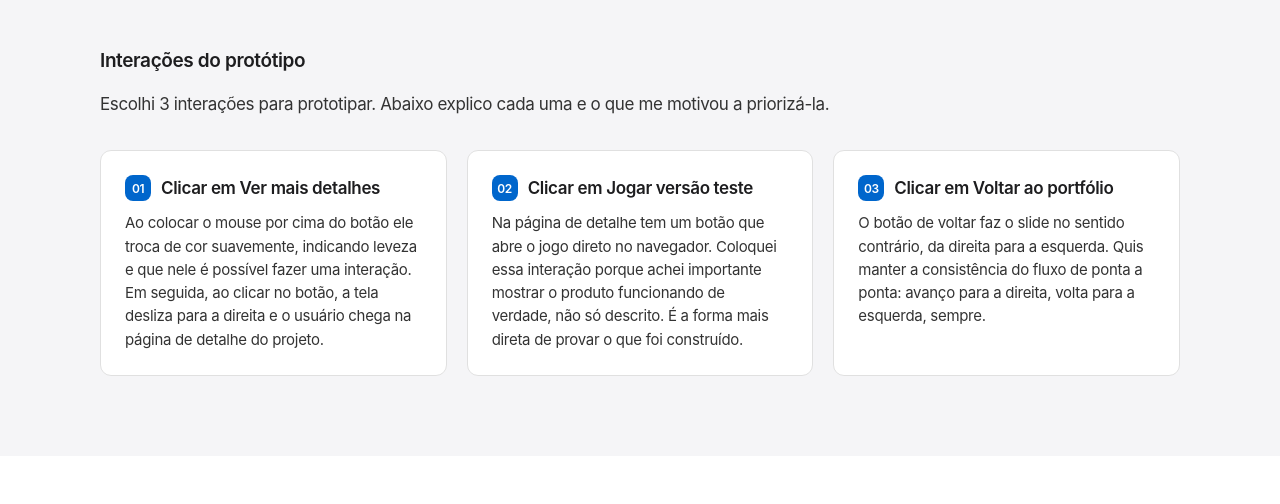
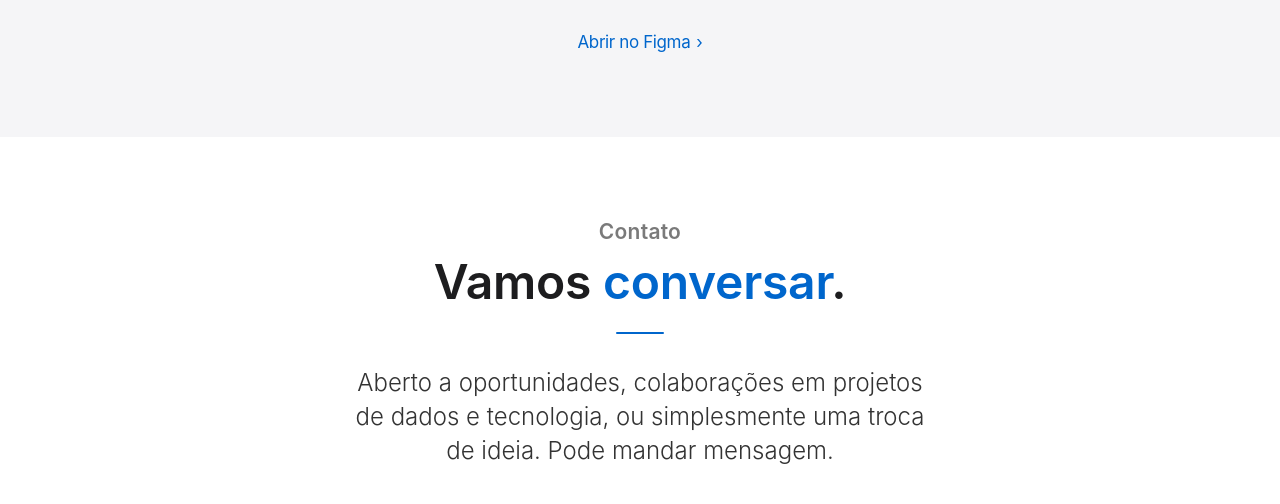
Before and after one commit to Gabriel-Gomes-Pimentel/portifolio-desenvolvedor, a plain HTML site: page index.html in a window 1280 px wide. Shown: the part 8168-8672 px from the top of the page. Drawn offline with Linux system fonts and the light colour scheme.

Commit message:
feat: reduz secao de design para como este site foi feito

```diff
--- a/index.html
+++ b/index.html
@@ -513,12 +513,12 @@
 
       <p class="section-eyebrow reveal">Design</p>
       <h2 class="section-title reveal delay-1">
-        O design system e o <span class="accent">protótipo</span>.
+        Como este site foi <span class="accent">feito</span>.
       </h2>
 
       <p class="section-lead reveal delay-2">
-        Antes de escrever o código deste portfólio, desenhei o design system e prototipei o fluxo
-        no Figma. O arquivo abaixo é navegável: dá para percorrer as telas e as interações.
+        Antes de escrever o código, desenhei o design system e o protótipo deste portfólio no
+        Figma, com cores, tipografia, espaçamentos e componentes. O site segue esse arquivo.
       </p>
 
       <div class="figma-embed-wrap reveal delay-3">
@@ -531,48 +531,9 @@
         </div>
       </div>
 
-      <h3 class="detail-label reveal" style="margin-top: 48px;">Interações do protótipo</h3>
-      <p class="detail-text reveal">
-        Escolhi 3 interações para prototipar. Abaixo explico cada uma e o que me motivou a priorizá-la.
+      <p class="section-lead reveal">
+        <a class="text-link" href="https://www.figma.com/design/Wm77g3Bp40BQ5uYXYfrb5N/Portf%C3%B3lio-Gabriel-Gomes-Pimentel-%E2%80%94-Design-System---Prot%C3%B3tipo?node-id=64-53" target="_blank" rel="noopener noreferrer">Abrir no Figma</a>
       </p>
-
-      <div class="proto-notes">
-        <div class="proto-note reveal">
-          <div class="proto-note__head">
-            <span class="proto-note__num">01</span>
-            <h4 class="proto-note__title">Clicar em Ver mais detalhes</h4>
-          </div>
-          <p>
-            Ao colocar o mouse por cima do botão ele troca de cor suavemente, indicando leveza e
-            que nele é possível fazer uma interação. Em seguida, ao clicar no botão, a tela desliza
-            para a direita e o usuário chega na página de detalhe do projeto.
-          </p>
-        </div>
-
-        <div class="proto-note reveal delay-1">
-          <div class="proto-note__head">
-            <span class="proto-note__num">02</span>
-            <h4 class="proto-note__title">Clicar em Jogar versão teste</h4>
-          </div>
-          <p>
-            Na página de detalhe tem um botão que abre o jogo direto no navegador. Coloquei essa
-            interação porque achei importante mostrar o produto funcionando de verdade, não só
-            descrito. É a forma mais direta de provar o que foi construído.
-          </p>
-        </div>
-
-        <div class="proto-note reveal delay-2">
-          <div class="proto-note__head">
-            <span class="proto-note__num">03</span>
-            <h4 class="proto-note__title">Clicar em Voltar ao portfólio</h4>
-          </div>
-          <p>
-            O botão de voltar faz o slide no sentido contrário, da direita para a esquerda. Quis
-            manter a consistência do fluxo de ponta a ponta: avanço para a direita, volta para a
-            esquerda, sempre.
-          </p>
-        </div>
-      </div>
 
     </div>
   </section>
```
